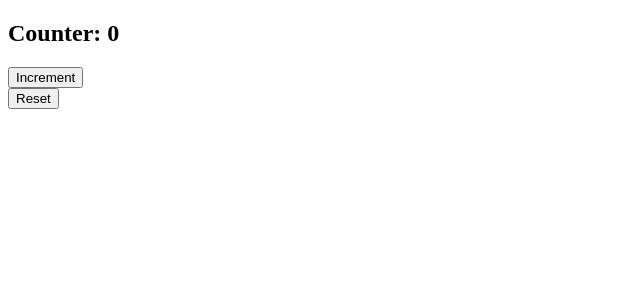
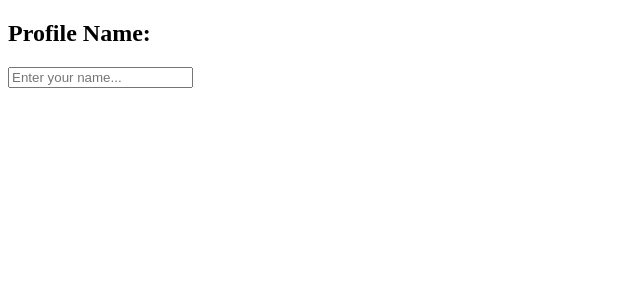
Before and after one commit to githubscientist/fsd54wd-t, a React (Vite) app: page / in a window 1280 px wide. Shown: the top 300 px of the page, without its empty margins (0-640 px from the left). Built offline with nearby package versions, Linux system fonts and the light colour scheme.

Commit message:
Profile Task Completed

```diff
--- a/src/App.jsx
+++ b/src/App.jsx
@@ -28,12 +28,12 @@
 */
 
 import React from 'react';
-import CounterContainer from './containers/CounterContainer';
+import ProfileContainer from './containers/ProfileContainer';
 
 const App = () => {
   return (
     <div>
-      <CounterContainer />
+      <ProfileContainer />
     </div>
   )
 }
--- /dev/null
+++ b/src/components/EditProfile.jsx
@@ -0,0 +1,19 @@
+import React from 'react';
+import { useProfile } from '../contexts/ProfileContext';
+
+const EditProfile = () => {
+
+  const { updateProfile } = useProfile();
+
+  return (
+      <div>
+          <input
+            type='text'
+            placeholder='Enter your name...'
+            onChange={(e) => updateProfile(e.target.value)}
+          />
+    </div>
+  )
+}
+
+export default EditProfile;
--- /dev/null
+++ b/src/components/Profile.jsx
@@ -0,0 +1,15 @@
+import React from 'react';
+import { useProfile } from '../contexts/ProfileContext';
+
+const Profile = () => {
+
+  const { profile } = useProfile();
+
+  return (
+      <div>
+          <h2>Profile Name: { profile.name }</h2>
+    </div>
+  )
+}
+
+export default Profile;
--- /dev/null
+++ b/src/containers/ProfileContainer.jsx
@@ -0,0 +1,17 @@
+import React from 'react';
+import Profile from '../components/Profile';
+import EditProfile from '../components/EditProfile';
+import { ProfileProvider } from '../contexts/ProfileContext';
+
+const ProfileContainer = () => {
+  return (
+    <ProfileProvider>
+      <div>
+        <Profile />
+        <EditProfile />
+      </div>
+    </ProfileProvider>
+  )
+}
+
+export default ProfileContainer;
--- /dev/null
+++ b/src/contexts/ProfileContext.jsx
@@ -0,0 +1,27 @@
+import { createContext, useContext, useState } from "react";
+
+const ProfileContext = createContext();
+
+export const ProfileProvider = ({ children }) => {
+
+    const [profile, setProfile] = useState({
+        name: ''
+    });
+
+    const updateProfile = (newName) => {
+        setProfile({
+            ...profile,
+            name: newName
+        });
+    }
+
+    return (
+        <ProfileContext.Provider value={{ profile, updateProfile }}>
+            {children}
+        </ProfileContext.Provider>
+    )
+}
+
+export const useProfile = () => {
+    return useContext(ProfileContext);
+}
```
